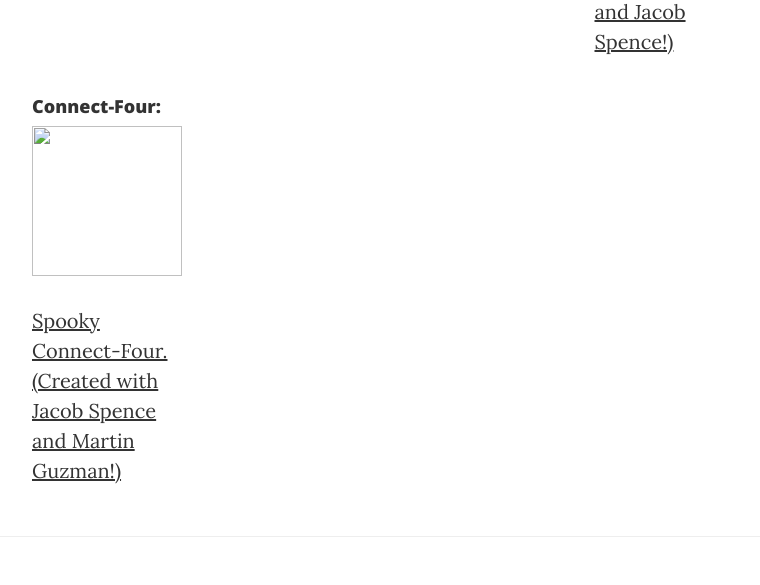
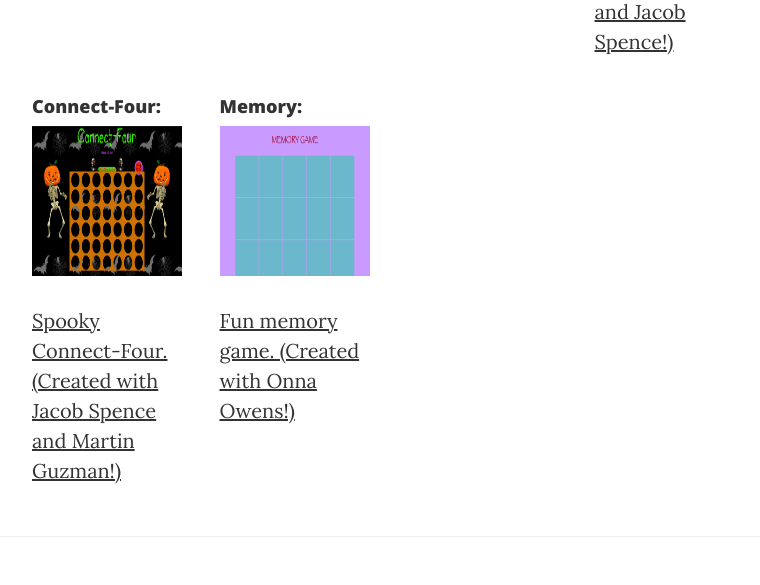
Before and after one commit to NicoleShelton/NicoleShelton.github.io, a website: page my_portfolio/projects.html in a window 1280 px wide. Shown: the part 871-1456 px from the top of the page, without its empty margins (248-1008 px from the left). Drawn offline with nearby package versions, Linux system fonts and the light colour scheme.

Commit message:
added memory project

```diff
--- a/my_portfolio/projects.html
+++ b/my_portfolio/projects.html
@@ -110,8 +110,13 @@
                 </div>
                 <div class="col-md-3">
                     <h4> Connect-Four:</h4>
-                    <img src="img/connect-four" height="150" width="150">
+                    <img src="img/connect_four.png" height="150" width="150">
                     <p><a href="https://NicoleShelton.github.io/connect-four">Spooky Connect-Four. (Created with Jacob Spence and Martin Guzman!)</a></p>
+                </div>
+                <div class="col-md-3">
+                    <h4> Memory:</h4>
+                    <img src="img/memory.png" height="150" width="150">
+                    <p><a href="https://NicoleShelton.github.io/memorygame">Fun memory game. (Created with Onna Owens!)</a></p>
                 </div>
                 </section>
     <hr>
```
Also changed, not shown: my_portfolio/img/connect-four.png (deleted), my_portfolio/img/connect_four.png (added), my_portfolio/img/memory.png (added).
